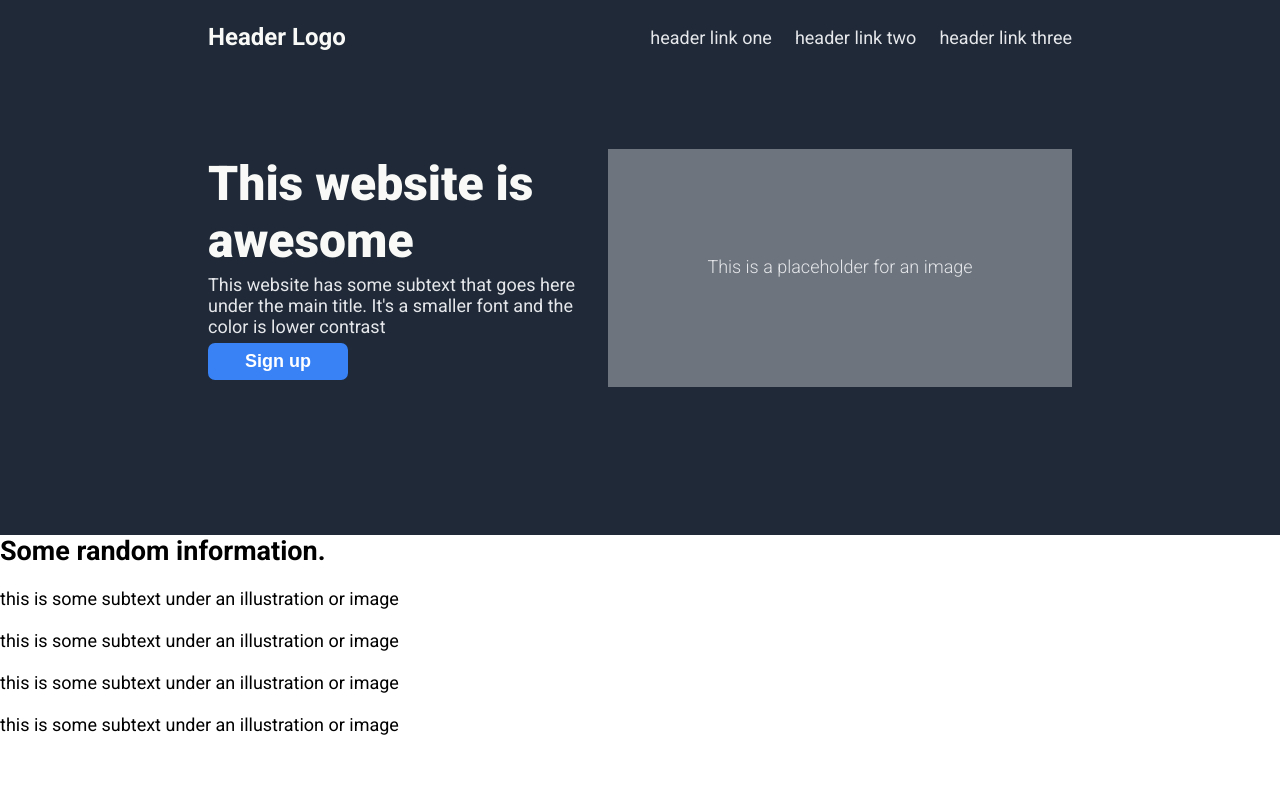
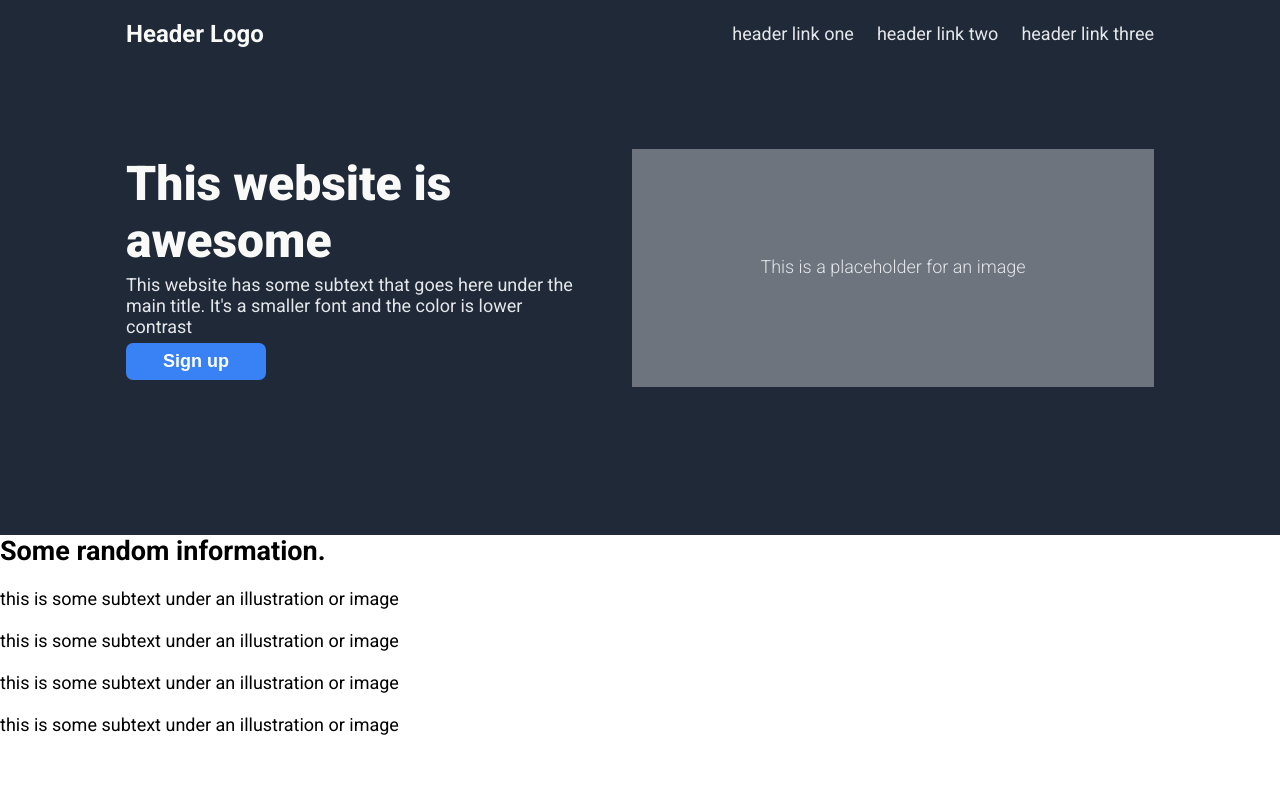
Before and after one commit to MindfulxMaker/odin-landing-page, a plain HTML site: page index.html in a window 1280 px wide. Shown: the top 800 px of the page. Drawn offline with Linux system fonts and the light colour scheme.

Commit message:
Add extra layer to center content in hero and nav

```diff
--- a/index.html
+++ b/index.html
@@ -9,15 +9,18 @@
 <body>
     <div class="container">
         <nav>
+            <div class="center-nav">
                 <div class="logo">Header Logo</div>
                 <ul class="nav-list">
                     <li><a href="#">header link one</a></li>
                     <li><a href="#">header link two</a></li>
                     <li><a href="#">header link three</a></li>
                 </ul>
+            </div>
         </nav>
         <div class="main">
             <section id="hero-section">
+                <div class="hero-wrapper">
                     <div class="hero-left">
                         <h1>This website is awesome</h1>
                         <p>This website has some subtext that goes here under the main title. It's a smaller font and the color is lower contrast</p>
@@ -25,6 +28,7 @@
                     </div>
                     <div class="hero-right">
                         <p>This is a placeholder for an image</p>
+                    </div>
                 </div>
             </section>
             <section id="second-section">
--- a/styles.css
+++ b/styles.css
@@ -23,7 +23,7 @@ nav li{
 }
 
 /* STYLING PAGE */
-nav, .nav-list {
+.nav-list, .center-nav {
     display: flex;
     flex-direction: row;
     align-items: center;
@@ -33,7 +33,11 @@ nav {
     position: absolute;
     top: 0;
     width: 100%;
-    padding: 23px 208px;
+}
+nav .center-nav {
+    margin: 0 auto;
+    max-width: 1028px;
+    min-width: fit-content;
 }
 .logo {
     font-size: 24px;
@@ -43,7 +47,11 @@ nav {
 .nav-list {
     gap: 23px;
 }
+.nav-list li {
+
+}
 nav a {
+    display: block;
     padding: 23px 0;
     color: var(--secondary-text);
 }
@@ -56,14 +64,18 @@ nav a:hover {
     color: var(--secondary-text);
 }
 #hero-section {
+    width: 100%;
+}
+.hero-wrapper {
     height: 535px;
-    width: 100%;
+    max-width: 1028px;
+    min-width: fit-content;
+    margin: 0 auto;
     display: flex;
     align-items: center;
     justify-content: space-between;
-    padding: 0 208px;
 }
-#hero-section div.hero-left {
+.hero-wrapper div.hero-left {
     display: flex;
     flex-direction: column;
     justify-content: space-evenly;
@@ -71,16 +83,16 @@ nav a:hover {
     height: 238px;
     width: 450px;
 }
-#hero-section h1 {
+.hero-wrapper h1 {
     font-size: 48px;
     color: #F9FAF8;
     font-weight: 900;
 }
-#hero-section p {
+.hero-wrapper p {
     margin-top: -2px;
 }
 
-#hero-section .hero-right {
+.hero-wrapper .hero-right {
     width: 522px;
     height: 238px;
     background-color: #6d747d;
@@ -88,7 +100,7 @@ nav a:hover {
     align-items: center;
     justify-content: center;
 }
-#hero-section .hero-right p {
+.hero-wrapper .hero-right p {
     color: var(--secondary-text);
     font-weight: 300;
 }
```
Lines whose indentation alone changed are shown as unchanged.
